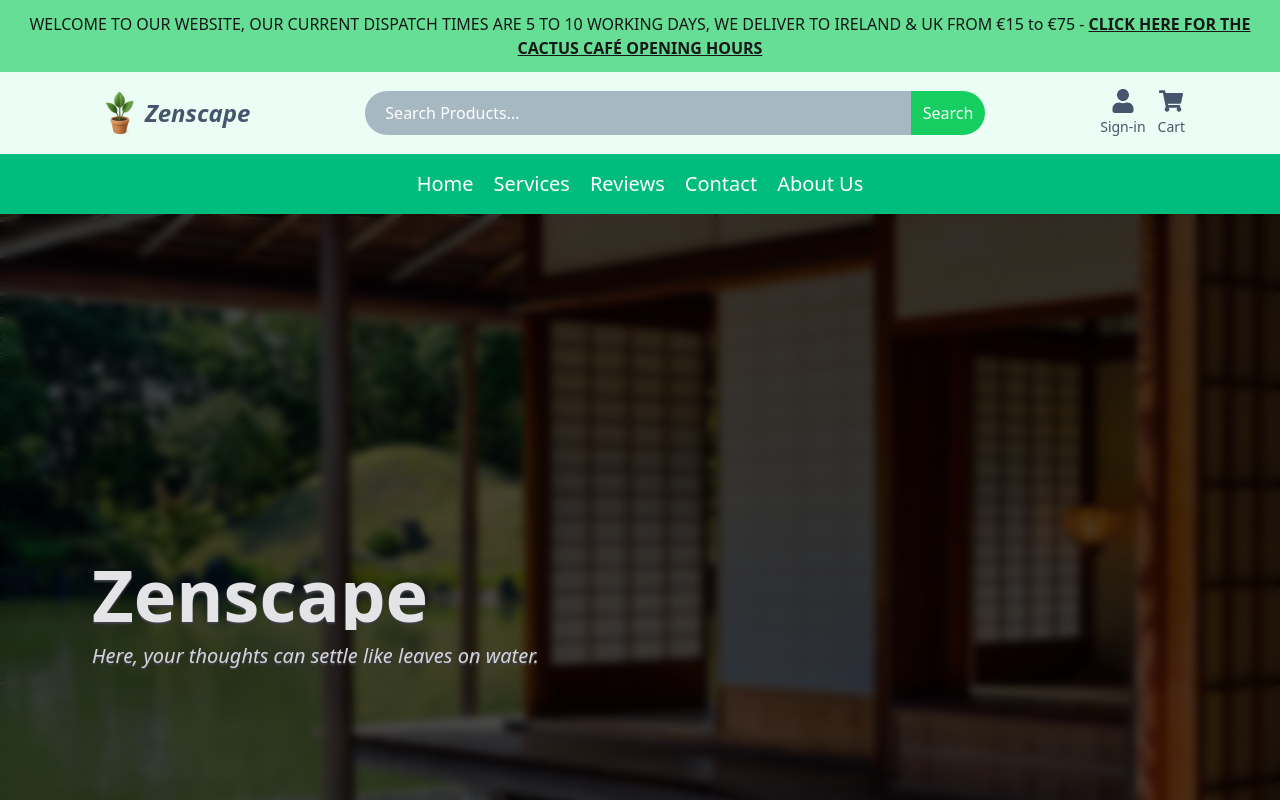
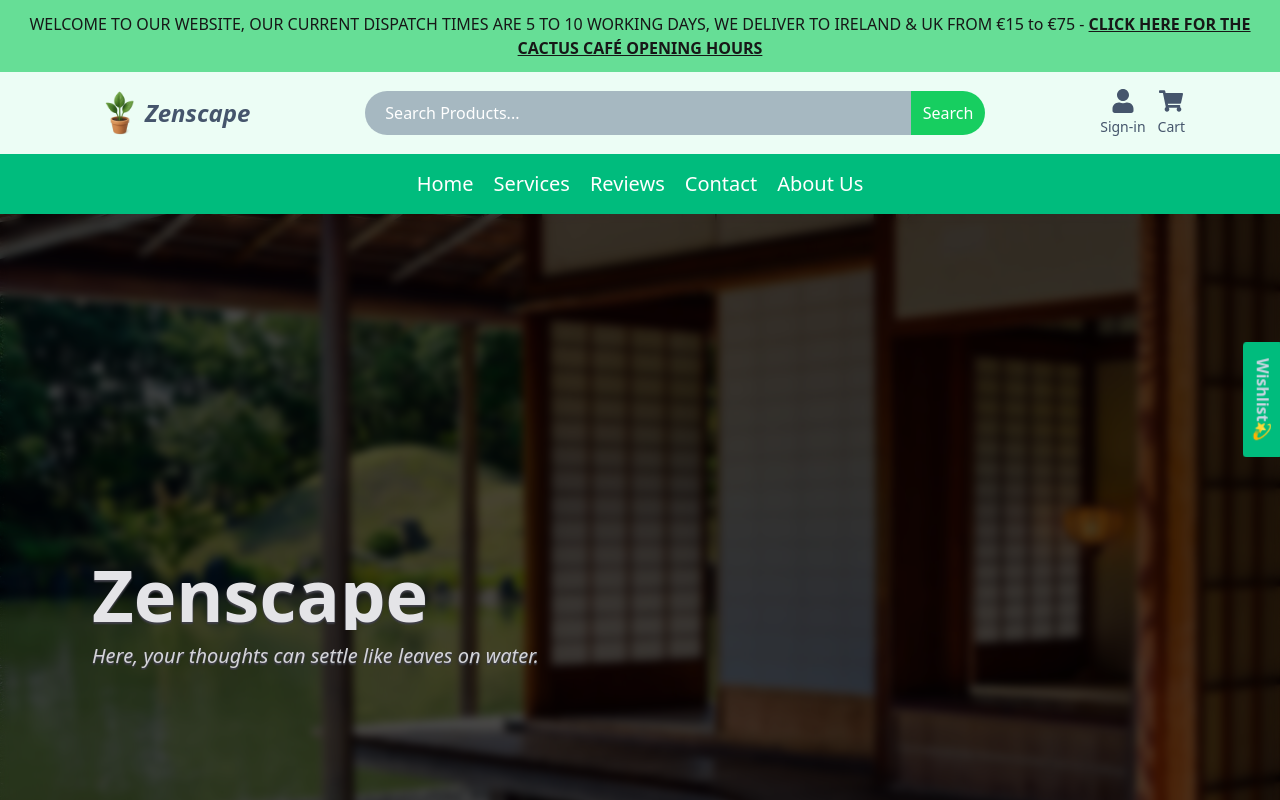
Before and after one commit to FredH2O/zenscape, a Next.js app: page / in a window 1280 px wide. Shown: the top 800 px of the page. Built offline with nearby package versions, Linux system fonts and the light colour scheme.

Commit message:
feat: add sticky rotated wishlist sidebar

```diff
--- a/app/page.tsx
+++ b/app/page.tsx
@@ -11,11 +11,13 @@ import AboutUs from "@/components/AboutUs/AboutUs";
 import Advice from "@/components/Advice/Advice";
 import PlantWithUs from "@/components/PlantWithUs/PlantWithUs";
 import Footer from "@/components/Footer/Footer";
+import WishlistSidebar from "@/components/WishlistSidebar/WishlistSidebar";
 
 export default function Home() {
   return (
-    <div className="">
+    <div className="relative">
       <Hero />
+      <WishlistSidebar />
       <div className="bg-emerald-50 border pb-10">
         <TestimonialBlock />
         <SellingPoint />
--- a/components/Footer/Footer.tsx
+++ b/components/Footer/Footer.tsx
@@ -61,7 +61,7 @@ const Footer = () => {
                 className="text-slate-400 hover:text-slate-100 transition-all duration-150 ease-in-out"
                 key={link}
               >
-                <a href="#">{link}</a>
+                <a href="#"> {link} </a>
               </li>
             ))}
           </ul>
--- /dev/null
+++ b/components/WishlistSidebar/WishlistSidebar.tsx
@@ -0,0 +1,11 @@
+const WishlistSidebar = () => {
+  return (
+    <div className="fixed top-1/2 -right-10 -translate-y-1/2 bg-emerald-500 rotate-90 rounded z-50">
+      <button className="px-4 py-2 text-slate-300 font-bold ">
+        Wishlist💫
+      </button>
+    </div>
+  );
+};
+
+export default WishlistSidebar;
```
